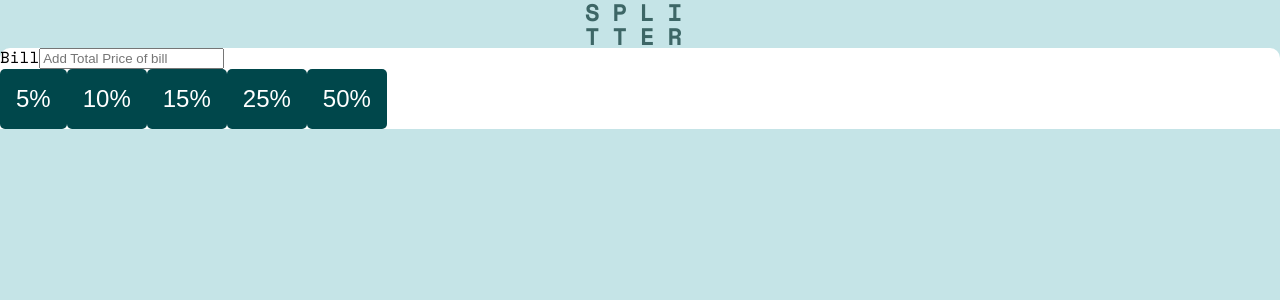
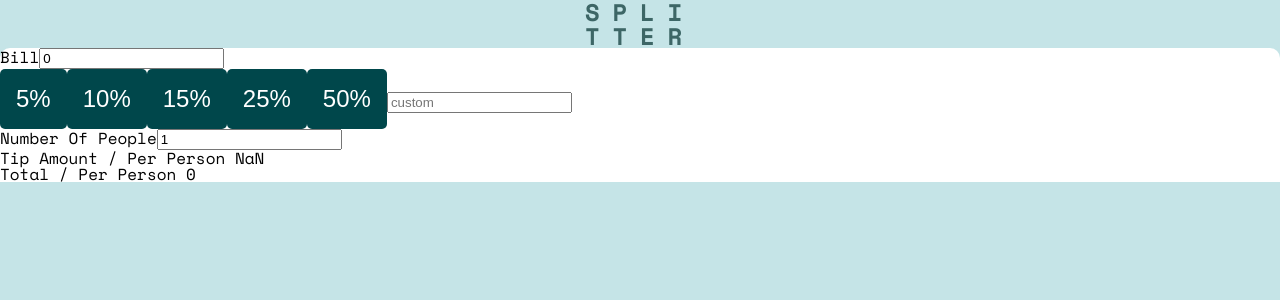
Before and after one commit to shivjoshi1996/tip-calculator-app, a React (Create React App) app: page / in a window 1280 px wide. Shown: the top 300 px of the page. Built offline with nearby package versions, Linux system fonts and the light colour scheme.

Commit message:
WIP calculator logic

```diff
--- a/src/components/Button.js
+++ b/src/components/Button.js
@@ -1,14 +1,24 @@
 import styled from 'styled-components';
 
 const StyledButton = styled.button`
-  background-color: #00474b;
+  background-color: ${(props) => (props.active ? '#26C2AE' : '#00474B')};
   color: white;
   font-size: 1.5rem;
   border: none;
   border-radius: 5px;
   padding: 1rem;
+  cursor: pointer;
+
+  &:hover {
+    background-color: #9fe8df;
+    color: #00474b;
+  }
 `;
 
-export default function Button({ amount }) {
-  return <StyledButton type="button">{amount}%</StyledButton>;
+export default function Button({ amount, setTipAmount }) {
+  return (
+    <StyledButton onClick={() => setTipAmount(amount)} type="button">
+      {amount}%
+    </StyledButton>
+  );
 }
--- a/src/components/Calculator.js
+++ b/src/components/Calculator.js
@@ -11,12 +11,21 @@ const StyledCalculatorContainer = styled.div`
 `;
 
 export default function Calculator() {
-  const [billAmount, setBillAmount] = useState('');
+  const [billAmount, setBillAmount] = useState(0);
+  const [numberOfPeople, setNumberOfPeople] = useState(1);
+  const [tipAmount, setTipAmount] = useState(0);
+
+  console.log(tipAmount);
 
   function handleBillInput(e) {
     const { value } = e.currentTarget;
     console.log(parseFloat(value));
     setBillAmount(value);
+  }
+
+  function handlePeopleInput(e) {
+    const { value } = e.currentTarget;
+    setNumberOfPeople(value);
   }
 
   return (
@@ -30,7 +39,18 @@ export default function Calculator() {
           onChange={handleBillInput}
         />
       </label>
-      <TipSelection />
+      <TipSelection setTipAmount={setTipAmount} />
+      <label htmlFor="people">
+        Number Of People
+        <input
+          type="number"
+          placeholder="Type in Group Size"
+          value={numberOfPeople}
+          onChange={handlePeopleInput}
+        />
+      </label>
+      <p>Tip Amount / Per Person {tipAmount / billAmount / numberOfPeople}</p>
+      <p>Total / Per Person {billAmount / numberOfPeople}</p>
     </StyledCalculatorContainer>
   );
 }
--- a/src/components/TipSelection.js
+++ b/src/components/TipSelection.js
@@ -1,13 +1,14 @@
 import Button from './Button';
 
-export default function TipSelection() {
+export default function TipSelection({ setTipAmount }) {
   return (
     <div>
-      <Button amount={5} />
-      <Button amount={10} />
-      <Button amount={15} />
-      <Button amount={25} />
-      <Button amount={50} />
+      <Button setTipAmount={setTipAmount} amount={5} />
+      <Button setTipAmount={setTipAmount} amount={10} />
+      <Button setTipAmount={setTipAmount} amount={15} />
+      <Button setTipAmount={setTipAmount} amount={25} />
+      <Button setTipAmount={setTipAmount} amount={50} />
+      <input type="number" placeholder="custom" />
     </div>
   );
 }
```
